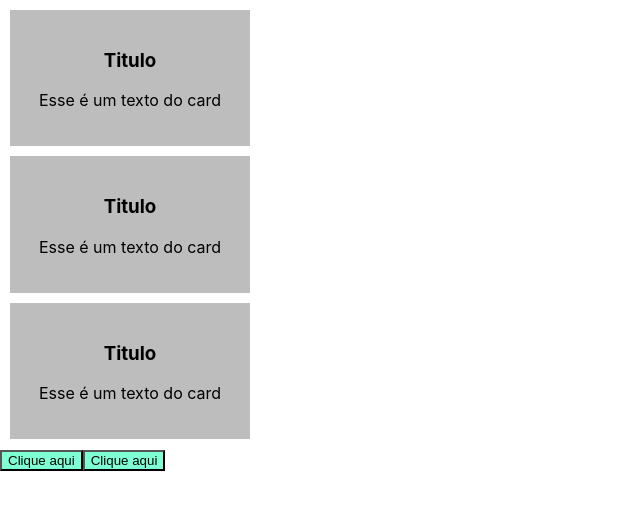
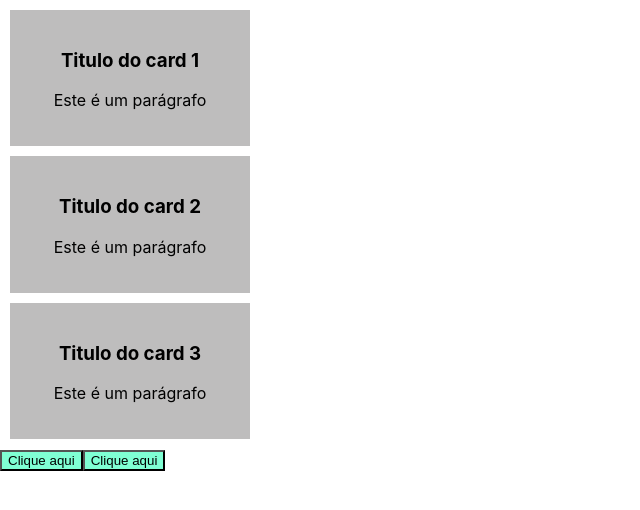
Before and after one commit to CalebeFelipe/react-base, a React (Create React App) app: page / in a window 1280 px wide. Shown: the top 510 px of the page, without its empty margins (0-640 px from the left). Built offline with nearby package versions, Linux system fonts and the light colour scheme.

Commit message:
feat: learning more about props

```diff
--- a/src/App.js
+++ b/src/App.js
@@ -5,9 +5,9 @@ import { Card } from './components/card/card.js'
 function App() {
   return (
     <>
-      <Card />
-      <Card />
-      <Card />
+      <Card title="Titulo do card 1"/>
+      <Card title="Titulo do card 2"/>
+      <Card title="Titulo do card 3"/>
       <Button />
       <Button />
     </>
--- a/src/components/card/card.js
+++ b/src/components/card/card.js
@@ -1,13 +1,22 @@
 import React from 'react'
 import './card.css'
 
-export class Card extends React.Component {
-    render() {
-        return (
-            <div className="card">
-                <h3>Titulo</h3>
-                <p>Esse é um texto do card</p>
-            </div>
-        );
-    };
+export const Card = ({title}) => {
+    return (
+        <div className='card'>
+            <h3>{title}</h3>
+            <p>Este é um parágrafo</p>
+        </div>
+    )
 }
+
+// export class Card extends React.Component {
+//     render() {
+//         return (
+//             <div className="card">
+//                 <h3>{this.props.title}</h3>
+//                 <p>Esse é um texto do card</p>
+//             </div>
+//         );
+//     };
+// }
```
